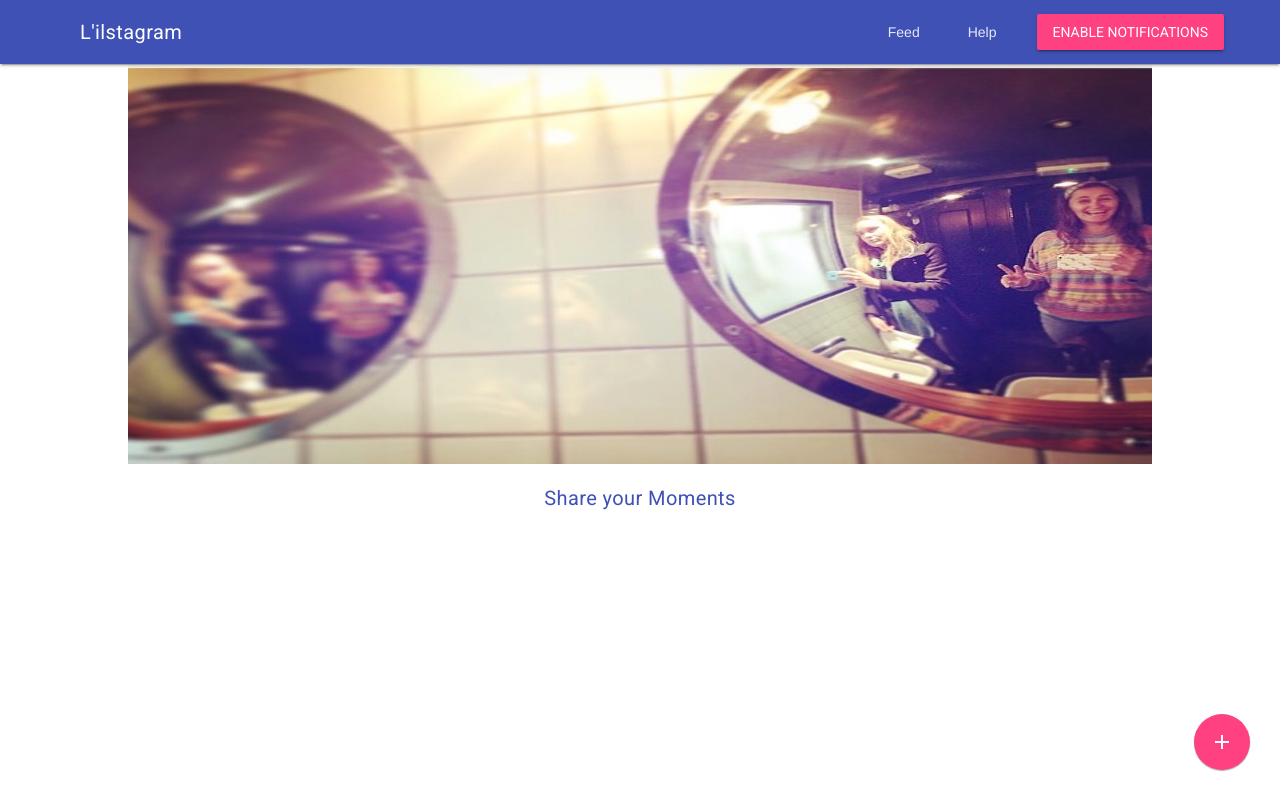
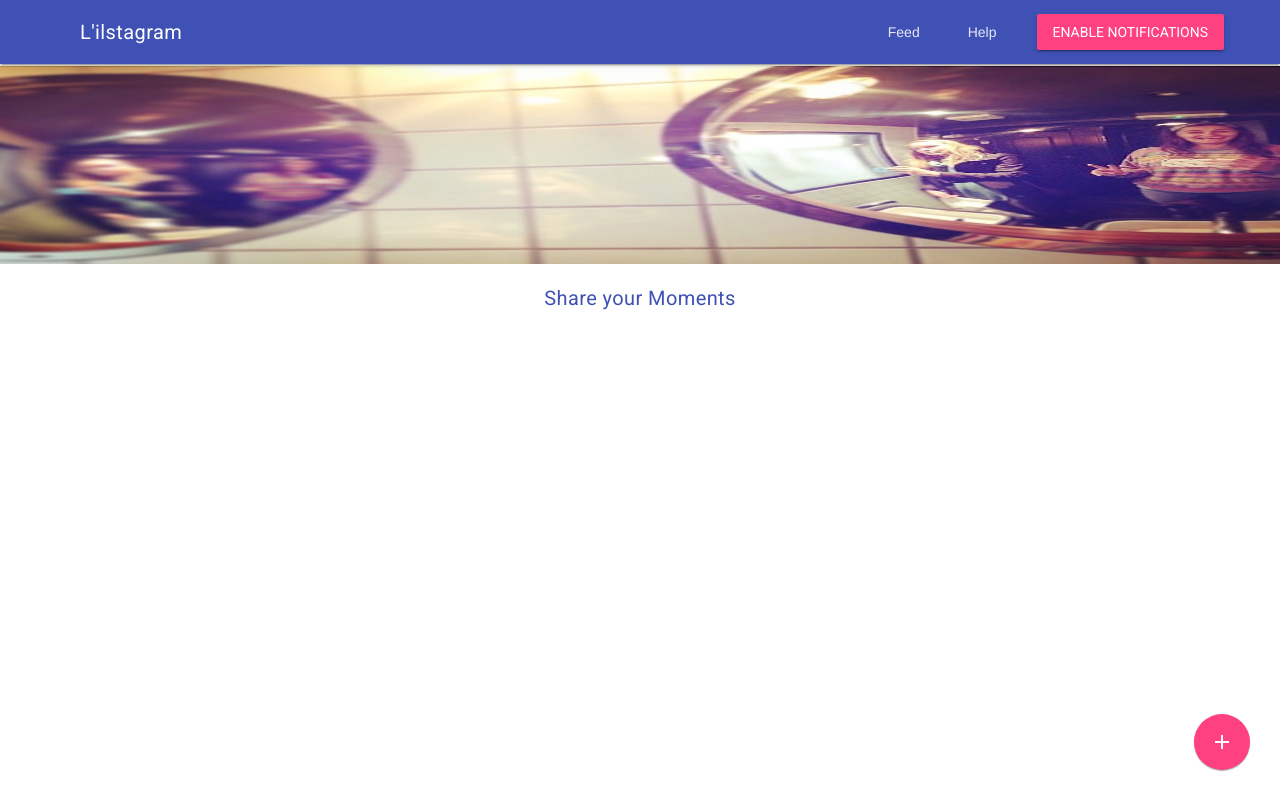
Before and after one commit to LilianKalkman/ProgressiveWebApp, a website: page public/index.html in a window 1280 px wide. Drawn offline with nearby package versions, Linux system fonts and the light colour scheme; no server answers.

```diff
--- a/public/src/css/feed.css
+++ b/public/src/css/feed.css
@@ -15,8 +15,8 @@
   max-width: 100%;
   margin: auto;
   display: block;
-  height: 400px;
-  width: 80%;
+  height: 200px;
+  width: 100%;
 }
 
 .floating-button {
```
